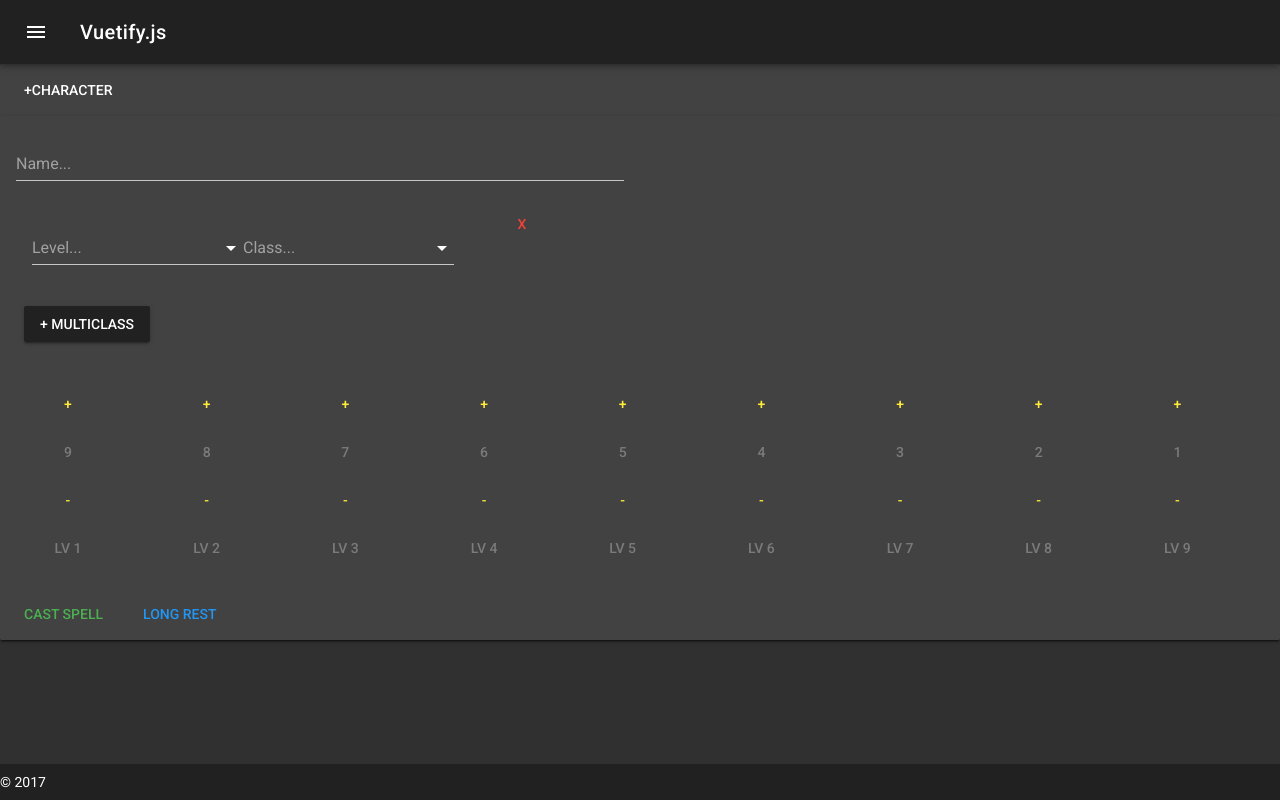
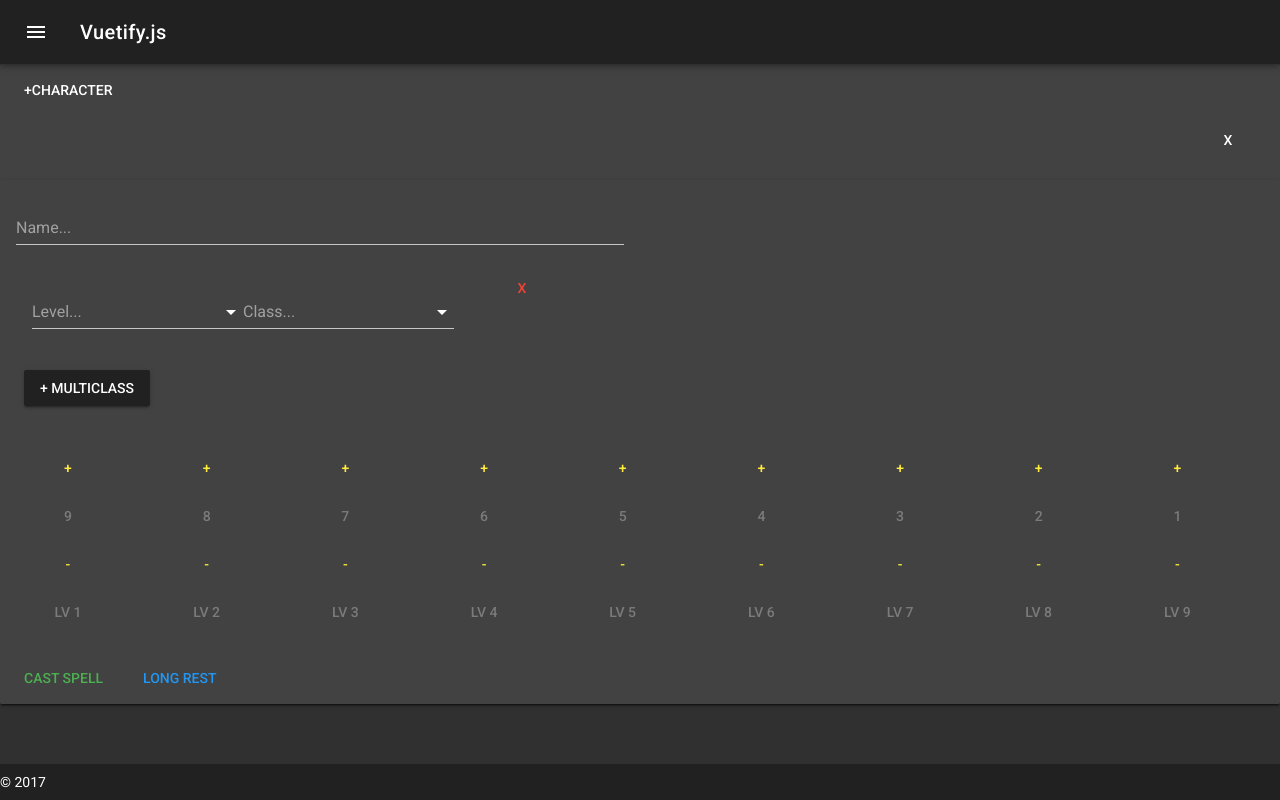
Before and after one commit to rtfreedman/DMinimal, a Vue app in the folder frontend/: page /#/spelltracker in a window 1280 px wide. Built offline with nearby package versions, Linux system fonts and the light colour scheme; no server answers.

Commit message:
fixed class tracking bug and added character removal. Closes #2

```diff
--- a/frontend/src/components/Tracker.vue
+++ b/frontend/src/components/Tracker.vue
@@ -61,7 +61,7 @@ export default {
   },
   methods: {
     multiclass () {
-      this.classes.push(this.classes.length)
+      this.classes.push(Math.random() * (10 ** 10))
     },
     deleteClass (item) {
       let index = this.classes.findIndex(function (element) {
--- a/frontend/src/components/TrackerList.vue
+++ b/frontend/src/components/TrackerList.vue
@@ -1,9 +1,10 @@
 <template>
   <v-card>
     <v-card-actions>
-      <v-btn flat @click='characters.push("")'> +Character </v-btn>
+      <v-btn flat @click="addCharacter()"> +Character </v-btn>
     </v-card-actions>
     <div v-for="c in characters" :key="c">
+      <p class="text-lg-right"><v-btn @click='removeCharacter(c)' flat>X</v-btn></p>
       <tracker v-bind:classOpts='classOpts'></tracker>
     </div>
   </v-card>
@@ -24,6 +25,18 @@ export default {
     Tracker
   },
   methods: {
+    addCharacter: function () {
+      this.characters.push(Math.random() * (10 ** 10))
+    },
+    removeCharacter: function (c) {
+      let index = this.characters.findIndex(function (element) {
+        return element === c
+      })
+      if (index === -1) {
+        return
+      }
+      this.characters.splice(index, 1)
+    },
     getClassOpts: function () {
       let r = new Request('http://localhost:8010/magic/classes/')
       fetch(r)
```
